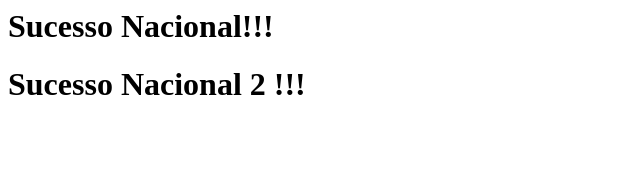
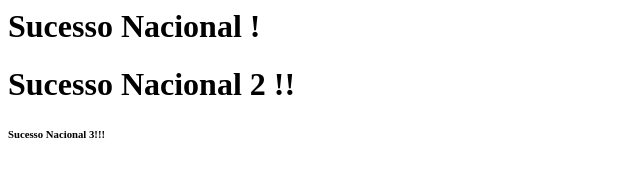
Before and after one commit to udpaula/Curso_Devops_Remote, a plain HTML site: page index.html in a window 1280 px wide. Shown: the whole page, without its empty margins (0-640 px from the left). Drawn offline with Linux system fonts and the light colour scheme.

Commit message:
Updated index.html

```diff
--- a/index.html
+++ b/index.html
@@ -1,2 +1,3 @@
-<h1>Sucesso Nacional!!!</h1>
-<h1>Sucesso Nacional 2 !!!</h1>
+<h1>Sucesso Nacional !</h1>
+<h1>Sucesso Nacional 2 !!</h1>
+<h6>Sucesso Nacional 3!!!</h6>
```
